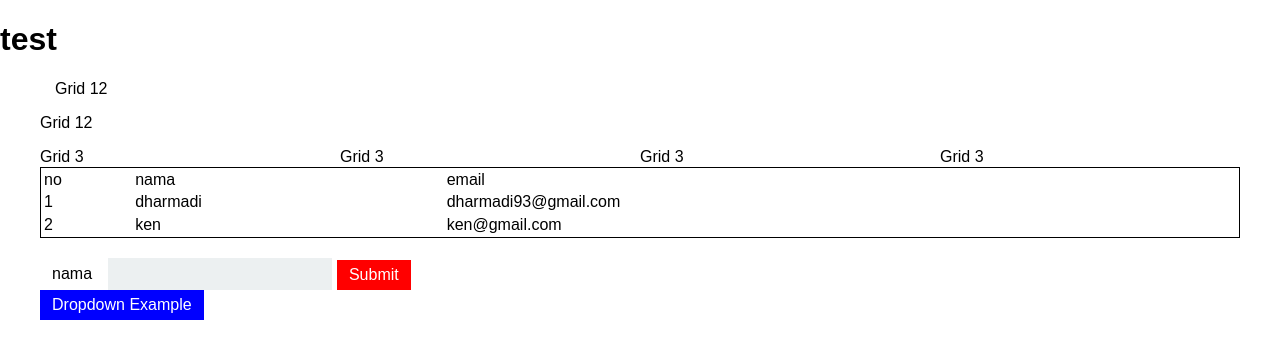
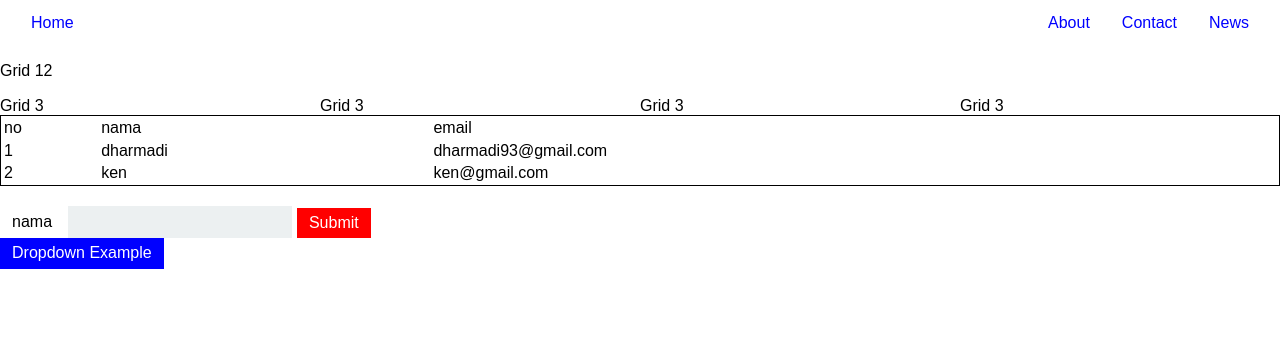
Before and after one commit to blanford-fox-2016/my-css-framework, a website: page index.html in a window 1280 px wide. Drawn offline with Linux system fonts and the light colour scheme.

Commit message:
add top nav and helper for nav roght

```diff
--- a/index.html
+++ b/index.html
@@ -8,10 +8,17 @@
 </head>
 <body>
 
-<h1>test</h1>
+<div class="container-fluid">
 
-<div class="container">
-    Grid 12
+    <nav class="top-nav">
+        <ul>
+            <li><a class="active" href="#home">Home</a></li>
+            <li class="right"><a href="#news">News</a></li>
+            <li class="right"><a href="#contact">Contact</a></li>
+            <li class="right"><a href="#about">About</a></li>
+        </ul>
+    </nav>
+
     <div class="row">
         <div class="grid-3">
             <p>Grid 12</p>
--- a/style.less
+++ b/style.less
@@ -6,6 +6,14 @@
 @color-green: green;
 @color-white: white;
 @color-black: black;
+
+
+//HELPER
+//TOP NAV POSITION TO RIGHT
+.top-nav ul li.right {
+  float: right;
+}
+
 
 body {
   margin: 0;
@@ -471,3 +479,32 @@ body {
 .dropdown:hover .dropdown-menu {
   display: block;
 }
+
+//NAVBAR
+
+.top-nav ul {
+  list-style-type: none;
+  margin: 0;
+  padding: 0;
+  overflow: hidden;
+  background-color: @color-white;
+}
+
+.top-nav ul li {
+  float: left;
+}
+
+
+.top-nav ul li a {
+  display: block;
+  color: @color-blue;
+  text-align: center;
+  padding: 14px 16px;
+  text-decoration: none;
+}
+
+@media screen and (max-width: 768px){
+  .top-nav ul li {
+    float: none;
+  }
+}
```
Also changed, not shown: style.css.
